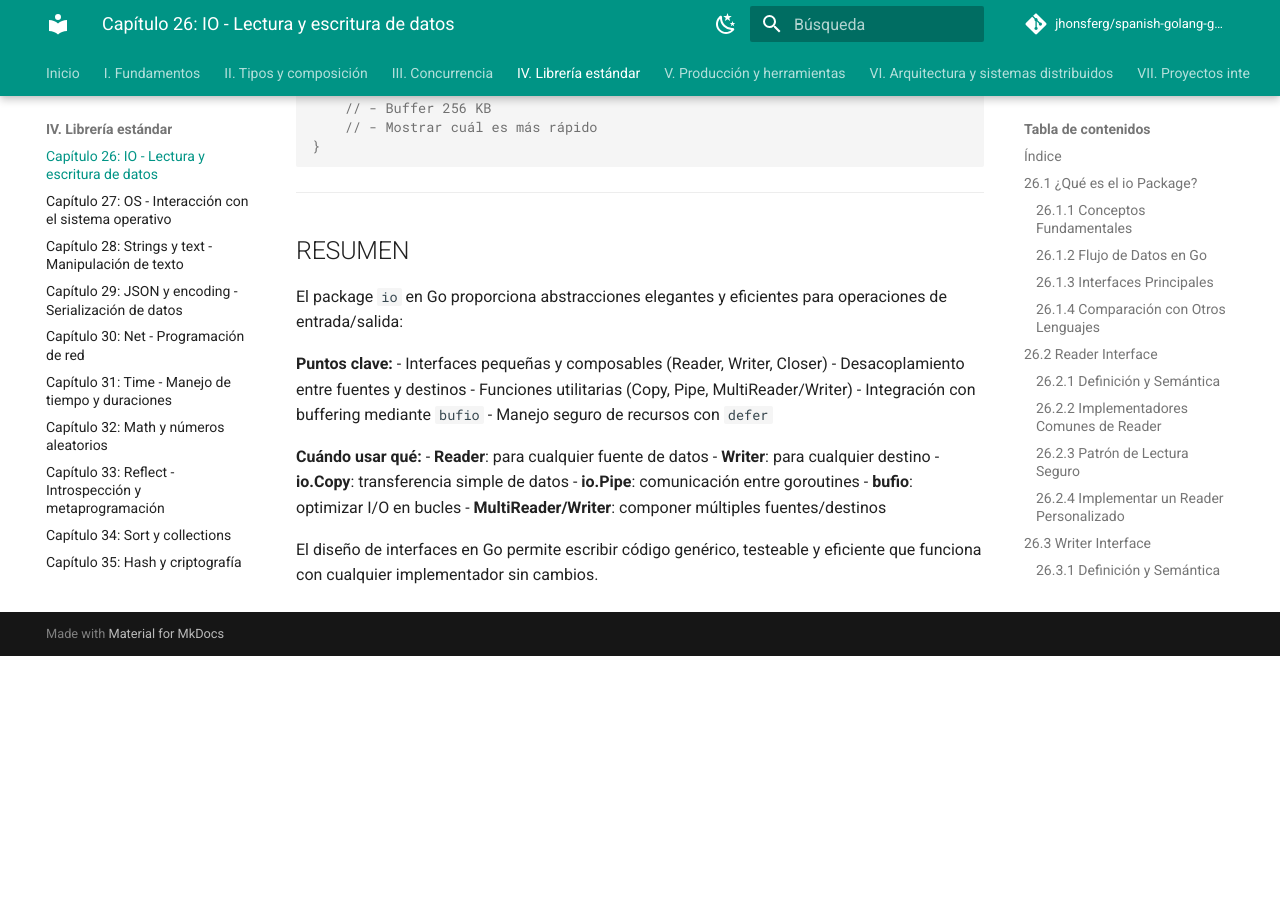
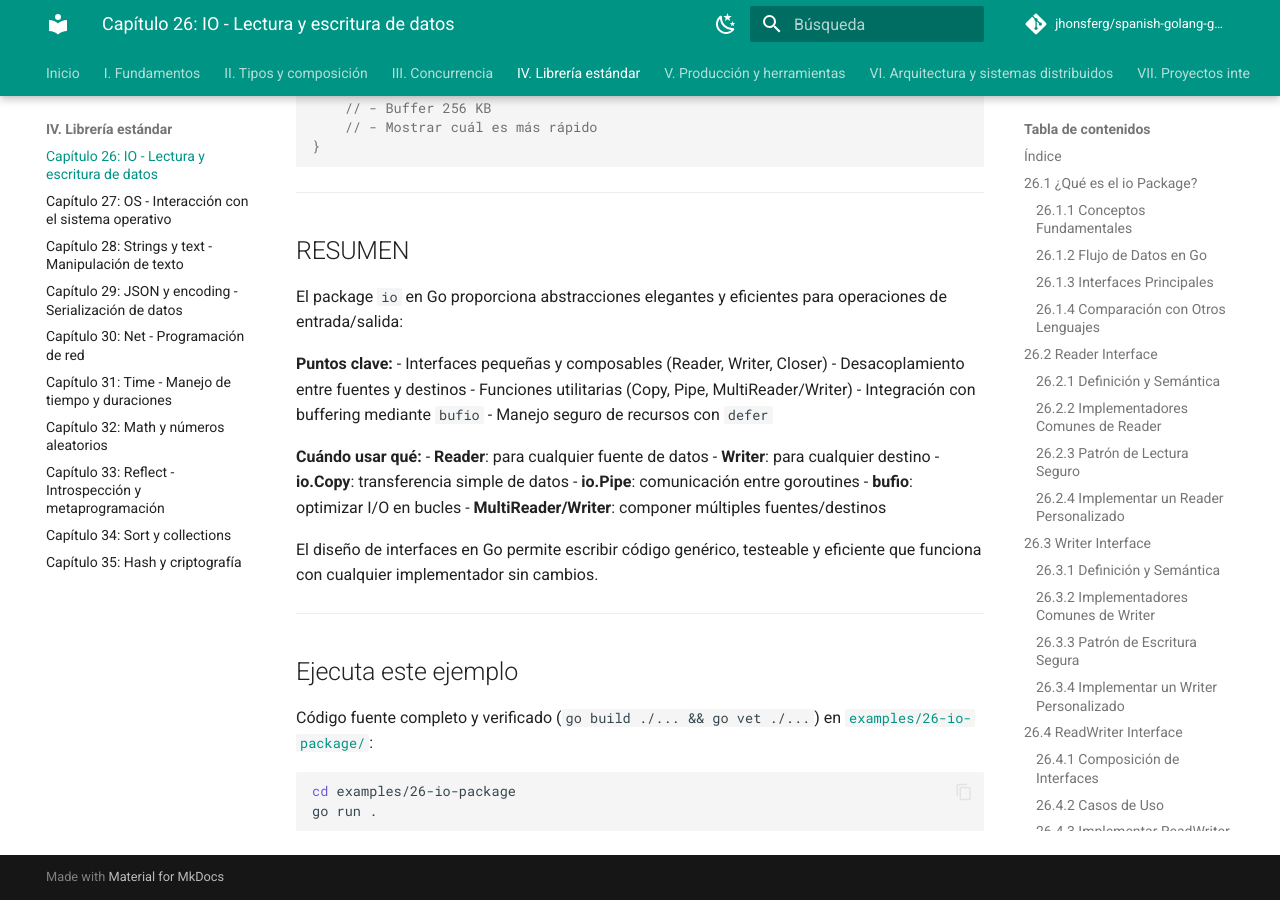
Before and after one commit to jhonsferg/spanish-golang-guide, an MkDocs documentation site: the page built from docs/04-libreria-estandar/26-io-package.md, in a window 1280 px wide and 900 px high, scrolled down 43213 px. Built offline with MkDocs 1.6.1 and Material for MkDocs 9.7.7, drawn with Linux system fonts in a browser that asks for light colours; comment, search, counter and statistics services are not loaded; before the commit the page ends 43869 px from its top, so only the background shows below that.

Commit message:
docs: enlazar ejemplo ejecutable en el capítulo 26

````diff
--- a/docs/04-libreria-estandar/26-io-package.md
+++ b/docs/04-libreria-estandar/26-io-package.md
@@ -2288,3 +2288,15 @@
 - **MultiReader/Writer**: componer múltiples fuentes/destinos
 
 El diseño de interfaces en Go permite escribir código genérico, testeable y eficiente que funciona con cualquier implementador sin cambios.
+
+---
+
+## Ejecuta este ejemplo
+
+Código fuente completo y verificado (`go build ./... && go vet ./...`) en
+[`examples/26-io-package/`](https://github.com/jhonsferg/spanish-golang-guide/tree/main/examples/26-io-package):
+
+```bash
+cd examples/26-io-package
+go run .
+```
````
